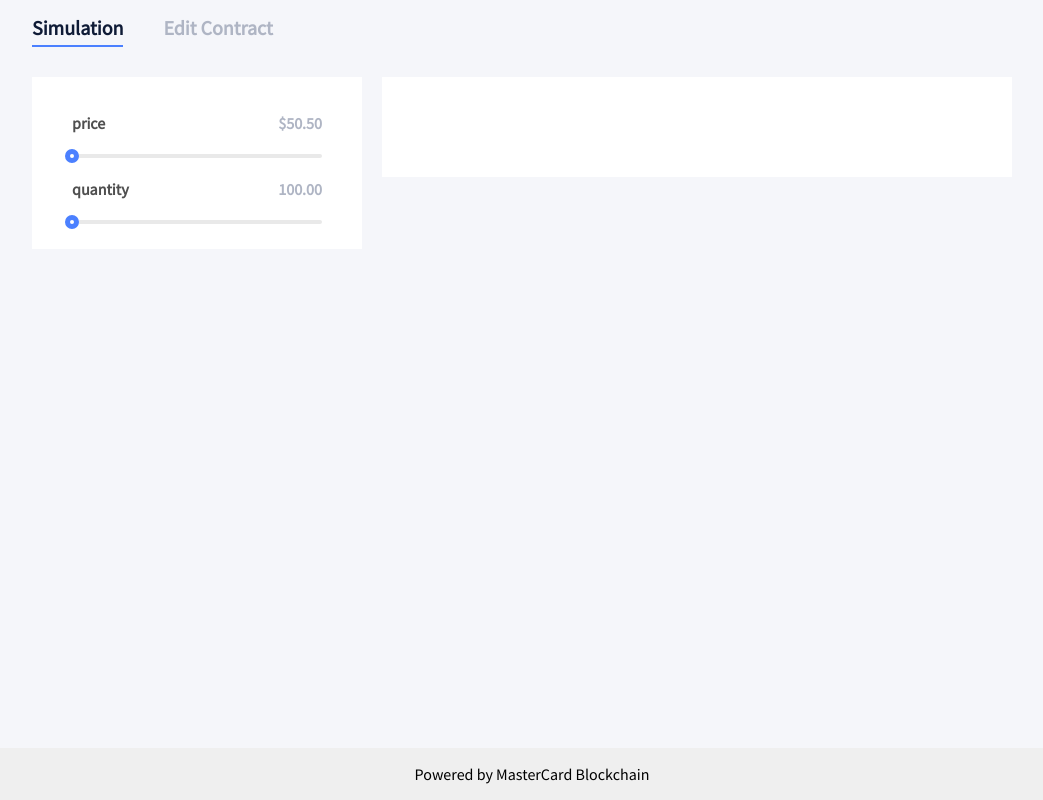
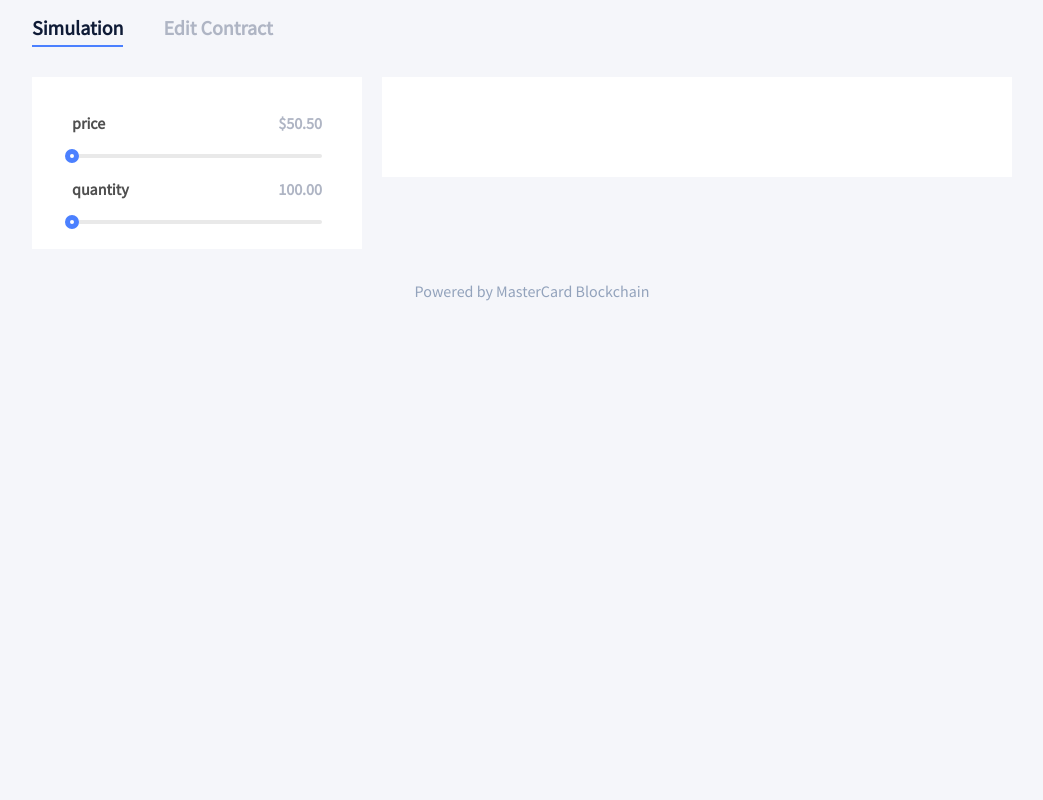
Before and after one commit to macalinao/fineprint, a React (Create React App) app: page / in a window 1280 px wide. Shown: the whole page, without its empty margins (108-1151 px from the left). Built offline with nearby package versions, Linux system fonts and the light colour scheme.

Commit message:
Fixed your footer.

```diff
--- a/src/App.css
+++ b/src/App.css
@@ -64,12 +64,12 @@ body {
 }
 
 .footer {
-  position: absolute;
   right: 0;
   bottom: 0;
   left: 0;
-  padding: 1rem;
-  background-color: #efefef;
+  padding-top: 2rem;
+  background-color: #f5f6fa;
+  color: #93A3BC;
   text-align: center;
 }
 .navbar {
```
